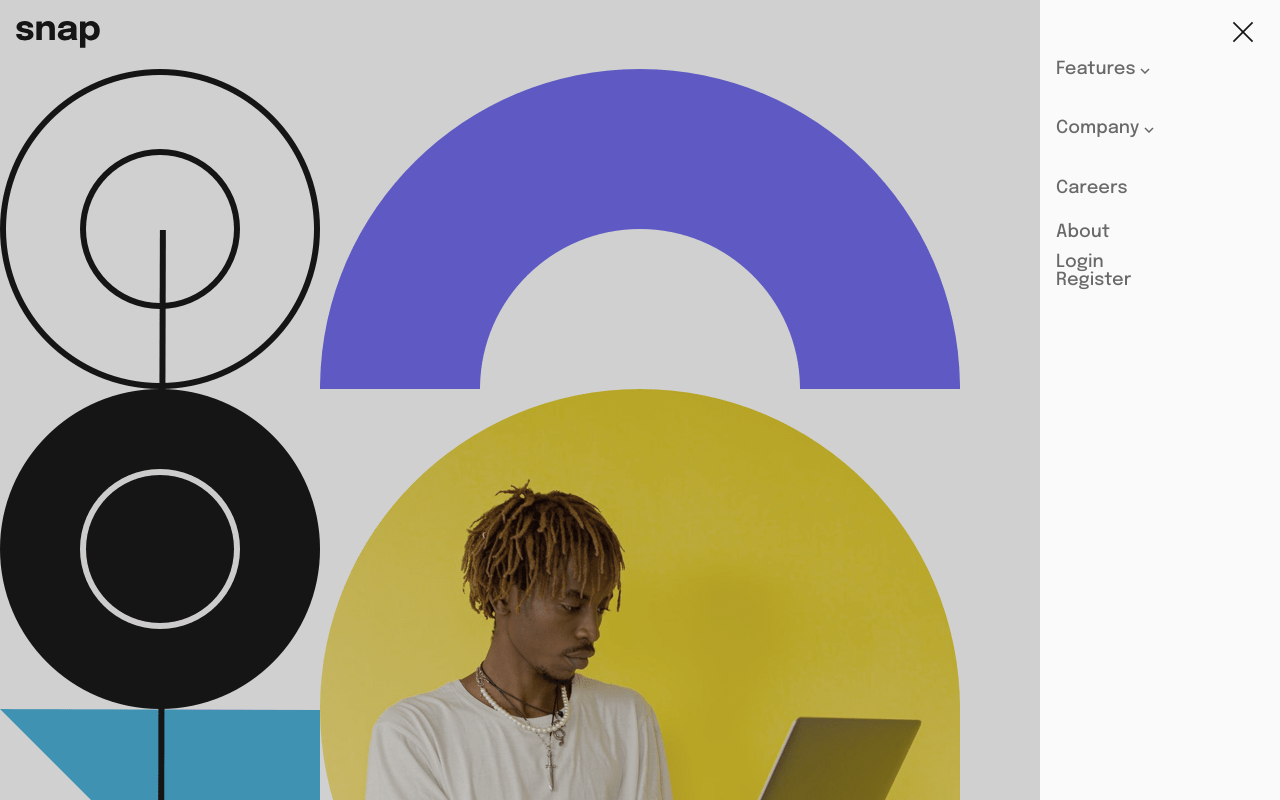
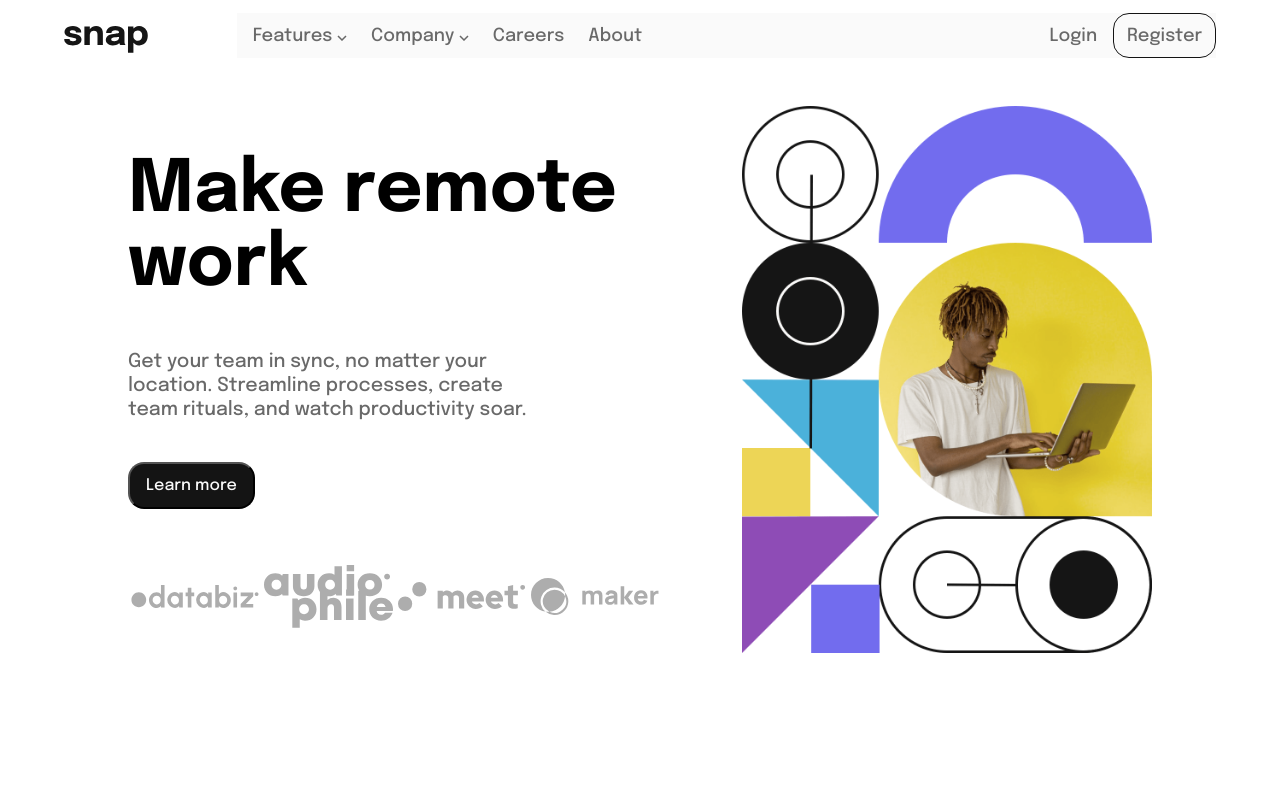
Before and after one commit to jayrnoel/snap, a plain HTML site: page index.html in a window 1280 px wide. Shown: the top 800 px of the page. Drawn offline with Linux system fonts and the light colour scheme.

Commit message:
first draft

```diff
--- a/index.html
+++ b/index.html
@@ -17,7 +17,7 @@
     <title>Snap</title>
   </head>
   <body>
-    <div class="overlay open"></div>
+    <div class="overlay"></div>
     <header class="header">
       <img src="./images/logo.svg" alt="logo" class="logo" />
       <a href="#" class="menu__bar"
@@ -26,7 +26,7 @@
           alt="menu bar"
           class="menu__hamburger"
       /></a>
-      <nav class="nav__bar open">
+      <nav class="nav__bar">
         <a href="#" class="nav__close"
           ><img
             src="./images/icon-close-menu.svg"
@@ -53,7 +53,7 @@
                       class="link__img todo"
                     />
                   </span>
-                  <span class="link">Todo</span>
+                  <span class="link">Todo List</span>
                 </a>
               </li>
               <li class="nav__item">
@@ -134,6 +134,7 @@
     </header>
     <main>
       <section class="home">
+        <section class="home__img">
           <img
             src="./images/image-hero-mobile.png"
             alt=""
@@ -144,14 +145,20 @@
             alt=""
             class="home__hero__img-desktop"
           />
+        </section>
+        <section class="hero">
           <h1 class="hero__text">Make remote work</h1>
           <p class="hero__copy">
-          Get your team in sync, no matter your location. Streamline processes,
-          create team rituals, and watch productivity soar.
+            Get your team in sync, no matter your location. Streamline
+            processes, create team rituals, and watch productivity soar.
           </p>
           <button class="learn-more">Learn more</button>
           <div class="clients">
-          <img src="./images/client-databiz.svg" alt="databiz" class="client" />
+            <img
+              src="./images/client-databiz.svg"
+              alt="databiz"
+              class="client"
+            />
             <img
               src="./images/client-audiophile.svg"
               alt="audiophile"
@@ -161,6 +168,7 @@
             <img src="./images/client-maker.svg" alt="maker" class="client" />
           </div>
         </section>
+      </section>
     </main>
     <script src="./app.js"></script>
   </body>
--- a/scss/_components.scss
+++ b/scss/_components.scss
@@ -63,20 +63,13 @@ body {
 }
 
 .nav__dropdown {
-  // transform: scaleY(0);
-  // transform-origin: top;
   max-height: 0;
-  // height: 0px;
   overflow: hidden;
-  // transition: height 150ms ease;
   transition: max-height 250ms ease-in;
 }
 
 .nav__dropdown.open {
-  // transform: scaleY(1);
-  // transition: max-height 250ms ease-in;
-  max-height: 175px;
-  // max-height: 100%;
+  max-height: 500px;
 }
 
 .arrow {
@@ -87,3 +80,20 @@ body {
   height: 100%;
   transform: rotate(180deg);
 }
+
+.account__item .account__register {
+  padding: 0.8rem 0.8rem;
+  border: 1px solid $almost-black;
+  border-radius: 1rem;
+  display: inline-block;
+}
+
+.learn-more {
+  margin: 1rem auto;
+  background-color: $almost-black;
+  color: $almost-white;
+  padding: 0.8rem 1rem;
+  border-radius: 1rem;
+  font-size: 1rem;
+  font-family: Epilogue;
+}
--- a/scss/_desktop.scss
+++ b/scss/_desktop.scss
@@ -1,8 +1,100 @@
-@media (min-width: 720px) {
+@media (min-width: 780px) {
+  .overlay {
+    display: none;
+  }
   .home__hero__img-mobile {
     display: none;
   }
   .home__hero__img-desktop {
     display: block;
   }
+  .menu__bar {
+    display: none;
+  }
+  .nav__close {
+    display: none;
+  }
+  .header {
+    display: flex;
+    justify-content: space-between;
+    align-items: center;
+    width: 90%;
+    margin: 1.3rem auto;
+  }
+  .nav__bar {
+    position: relative;
+    width: 85%;
+    height: unset;
+    transform: unset;
+    display: flex;
+    align-items: center;
+    justify-content: space-between;
+    margin-top: -8px;
+  }
+  .nav__top-level {
+    display: flex;
+    align-items: center;
+    gap: 0.5rem;
+  }
+  .nav__account {
+    display: flex;
+    align-items: center;
+  }
+  .nav__dropdown {
+    position: absolute;
+    background-color: $almost-white;
+    box-shadow: 0 2px 20px rgba(0, 0, 0, 0.2);
+    border-radius: 0.5rem;
+  }
+  .features {
+    left: -80px;
+  }
+  .nav__item {
+    padding: 0.8rem 1.8rem;
+  }
+  .nav__item:first-child {
+    margin-top: 1.2rem;
+  }
+  .nav__item:last-child {
+    margin-bottom: 1.2rem;
+  }
+  .nav__link {
+    margin-left: 0;
+  }
+
+  .home {
+    width: 80%;
+    margin: 3rem auto;
+    display: flex;
+    max-width: 1200px;
+    align-items: flex-start;
+  }
+  .hero {
+    width: 60%;
+    text-align: left;
+    padding-right: 5rem;
+  }
+  .home__img {
+    order: 1;
+    width: 40%;
+  }
+  .home__img img {
+    max-width: 100%;
+  }
+  .hero__text {
+    font-size: 4.5rem;
+    margin: 3rem 0;
+  }
+  .hero__copy {
+    width: 80%;
+    margin: 1.5rem 0;
+    font-size: 1.2rem;
+  }
+
+  .clients {
+    margin: 2.5rem 0;
+  }
+  .client {
+    width: 24%;
+  }
 }
--- a/scss/_mobile.scss
+++ b/scss/_mobile.scss
@@ -10,3 +10,25 @@
 .home__hero__img-mobile {
   max-width: 100%;
 }
+.hero {
+  text-align: center;
+}
+
+.hero__text {
+  font-size: 2.5rem;
+  margin: 2rem 0;
+}
+
+.hero__copy {
+  width: 90%;
+  margin: 0 auto;
+  line-height: 1.5rem;
+  color: $med-gray;
+}
+
+.clients {
+  margin: 1rem auto;
+  display: flex;
+  justify-content: space-around;
+  align-items: center;
+}
```
Also changed, not shown: styles.css, 1 other file. Lines whose indentation alone changed are shown as unchanged.
